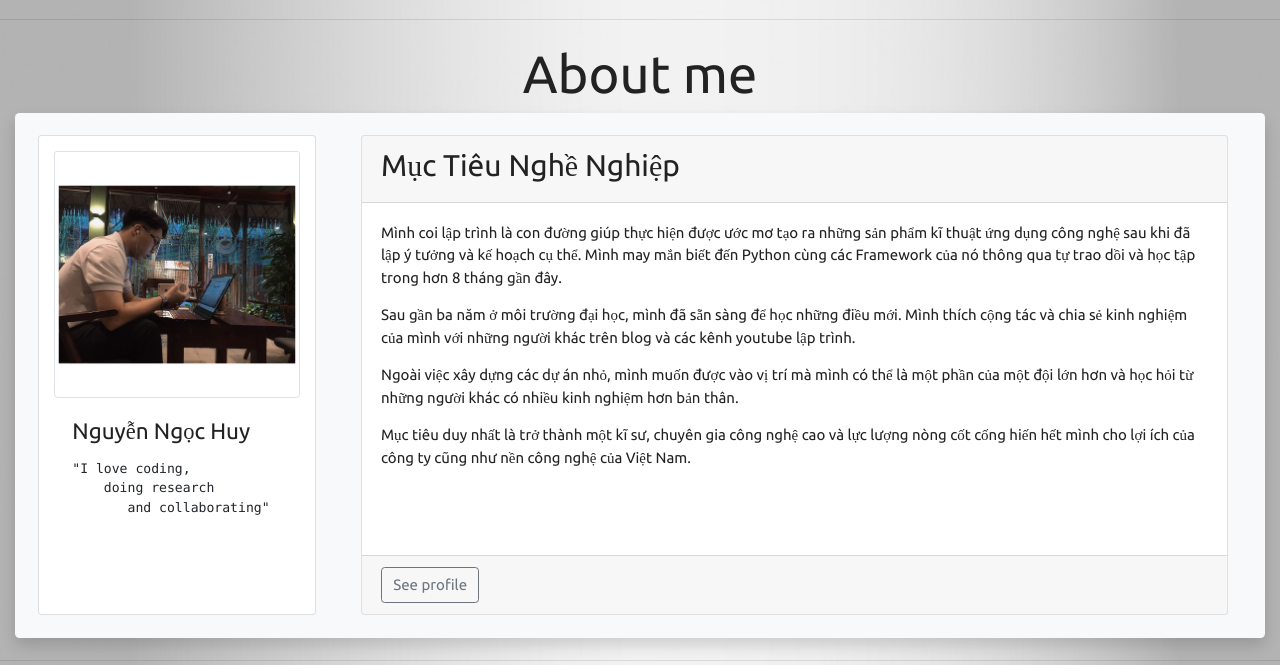
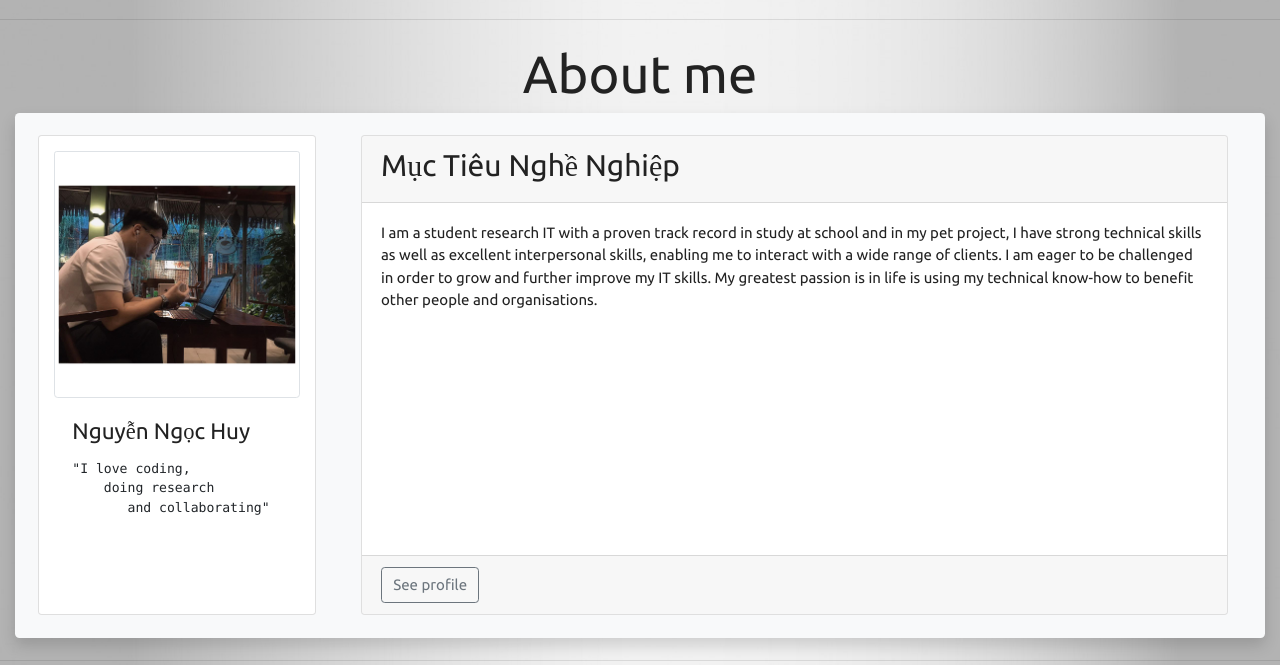
Before and after one commit to huynguyen-py/medicom-live, a Django app: page / in a window 1280 px wide. Shown: the part 1582-2247 px from the top of the page. Run offline with Django 3.2, Linux system fonts and the light colour scheme; data that the repository does not hold is empty; some libraries are stand-ins or nearby versions.

Commit message:
edit introduction

```diff
--- a/home/templates/MediCom/index.html
+++ b/home/templates/MediCom/index.html
@@ -148,25 +148,11 @@
                     <div class="card-header"><h2>Mục Tiêu Nghề Nghiệp</h2></div>
                     <div class="card-body">
                         <div class="card-text">
-                            <p>Mình coi lập trình là con đường giúp thực hiện được ước mơ tạo ra những sản phẩm
-                                kĩ thuật ứng dụng công nghệ sau khi đã lập ý tưởng và kế hoạch cụ thể. Mình may mắn biết
-                                đến
-                                Python cùng các Framework của nó thông qua tự trao dồi và học tập trong hơn 8 tháng gần
-                                đây.</p>
-                            <p> Sau gần ba năm ở môi trường đại học, mình đã sẵn sàng để học những điều mới. Mình thích
-                                cộng
-                                tác và chia sẻ kinh nghiệm của mình với những người khác trên blog và các kênh youtube
-                                lập
-                                trình.</p>
-                            <p> Ngoài việc xây dựng các dự án nhỏ, mình muốn được vào vị trí mà mình có thể là một phần
-                                của
-                                một đội lớn hơn và học hỏi từ những người khác có nhiều kinh nghiệm hơn bản thân.</p>
-                            <p> Mục tiêu
-                                duy nhất là trở thành một kĩ sư, chuyên gia công nghệ cao và lực lượng nòng cốt cống
-                                hiến
-                                hết
-                                mình
-                                cho lợi ích của công ty cũng như nền công nghệ của Việt Nam. </p>
+                           I am a student research IT  with a proven track record in study at school and in my pet project,
+                            I have strong technical skills as well as excellent
+                            interpersonal skills, enabling me to interact with a wide range of clients. I am eager to be
+                            challenged in order to grow and further improve my IT skills. My greatest passion is in life
+                            is using my technical know-how to benefit other people and organisations.
                         </div>
                     </div>
                     <div class="card-footer">
```
